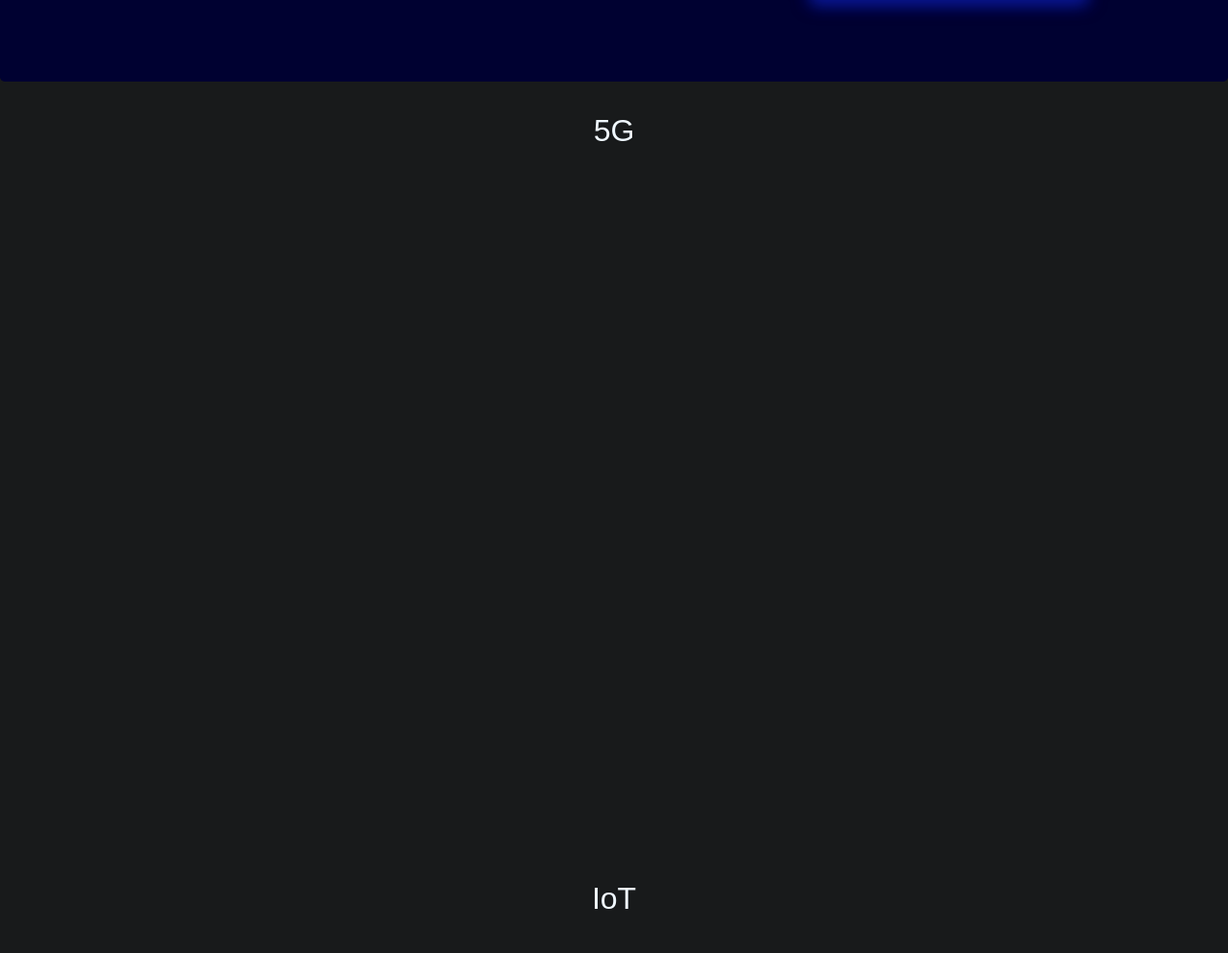
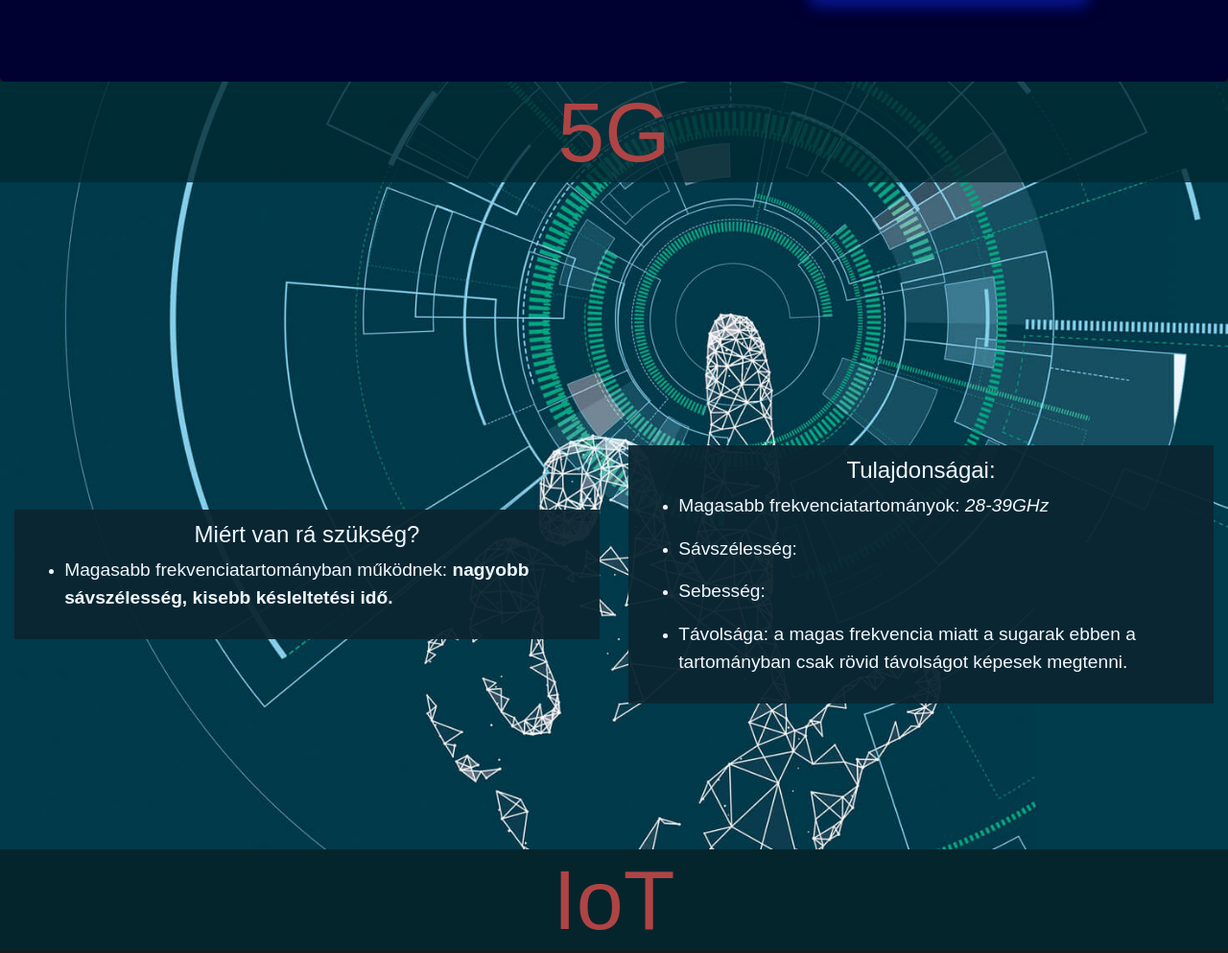
Before and after one commit to anymus0/5G-intro-site, a plain HTML site: page index.html in a window 1280 px wide. Shown: the part 1425-2418 px from the top of the page at 96% size. Drawn offline with Linux system fonts and the light colour scheme.

Commit message:
5g section

```diff
--- a/css/style.css
+++ b/css/style.css
@@ -4,6 +4,7 @@ html {
 }
 
 body {
+  height: 100%;
   font-family: Arial, Helvetica, sans-serif;
   background-color: #181a1b;
   color: aliceblue;
@@ -81,3 +82,32 @@ p {
   font-weight: bolder;
   font-size: 2rem;
 }
+
+.jumbotron {
+  margin-bottom: 0rem;
+}
+
+
+
+.sectionTitle {
+  font-size: 11vh;
+  color: #af4444;
+  text-align: center;
+  background-color: #002831cc;
+}
+
+.sectionBg {
+  background-color: #181a1b;
+}
+
+.sectionContent {
+  background-color: rgba(11, 37, 49, 0.95);
+  padding: 2%
+}
+
+#section_5g {
+  background-image: url('./../img/section_5g-bg.jpg');
+  background-repeat: no-repeat;
+  background-size: cover;
+  height: 100vh;
+}
--- a/index.html
+++ b/index.html
@@ -80,21 +80,67 @@
         </div>
       </div>
     </div>
-    <section>
-      <h2 class="text-center">5G</h2>
+    <section id="section_5g">
+      <h2 class="text-center sectionTitle">5G</h2>
+      <div class="container-fluid h-100">
+        <div class="row h-100 d-flex justify-content-center align-items-center">
+          <div class="col">
+            <div class="sectionContent">
+              <h4 class="text-center">Miért van rá szükség?</h4>
+              <ul>
+                <li>
+                  <p>Magasabb frekvenciatartományban működnek: <strong>nagyobb sávszélesség, kisebb késleltetési idő.</strong></p>
+                </li>
+              </ul>
+            </div>
+          </div>
+          <div class="col">
+            <div class="sectionContent">
+              <h4 class="text-center">Tulajdonságai:</h4>
+              <ul>
+                <li>
+                  <p>Magasabb frekvenciatartományok: <i>28-39GHz</i></p>
+                </li>
+                <li>
+                  <p>Sávszélesség: </p>
+                </li>
+                <li>
+                  <p>Sebesség: </p>
+                </li>
+                <li>
+                  <p>Távolsága: a magas frekvencia miatt a sugarak ebben a tartományban csak rövid távolságot képesek megtenni. </p>
+                </li>
+              </ul>
+            </div>
+          </div>
+        </div>
+      </div>
+
     </section>
     <section>
-      <h2 class="text-center">IoT</h2>
+      <h2 class="text-center sectionTitle">IoT</h2>
+      <div class="container-fluid h-100">
+        <div class="row h-100 d-flex justify-content-center align-items-center">
+          <div class="col">
+            <div class="sectionContent">
+              <p class="text-center">asd</p>
+            </div>
+          </div>
+        </div>
+      </div>
     </section>
     <section>
-      <h2 class="text-center">6G?</h2>
+      <h2 class="text-center sectionTitle">6G?</h2>
+      <div class="container-fluid h-100">
+        <div class="row h-100 d-flex justify-content-center align-items-center">
+          <div class="col">
+            <div class="sectionContent">
+              <p class="text-center">asd</p>
+            </div>
+          </div>
+        </div>
+      </div>
     </section>
-
-
-
   </main>
-
-
-
 </body>
 </html>
```
Also changed, not shown: img/section_5g-bg.jpg (added).
